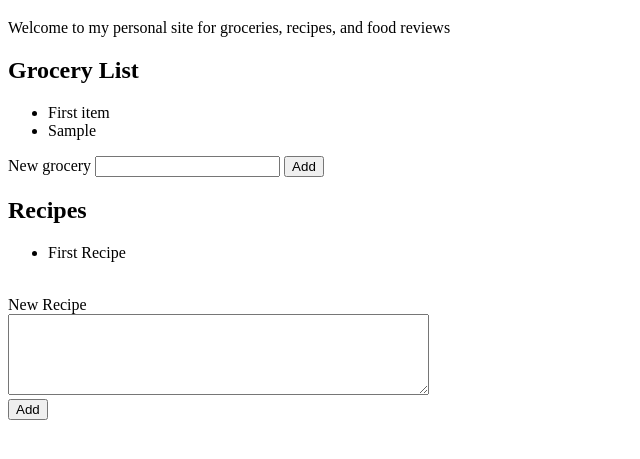
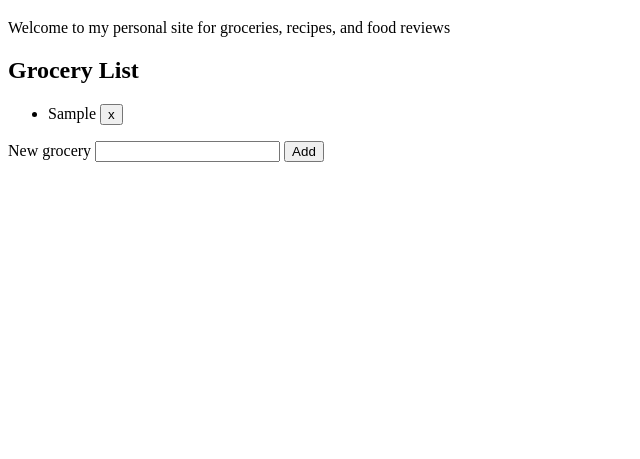
Before and after one commit to Athomas1794/CookingJourneys, a plain HTML site: page index.html in a window 1280 px wide. Both pictures are taken after typing "Sample" into the empty fields and a click on the button "Add". Shown: the part 61-520 px from the top of the page, without its empty margins (0-640 px from the left). Drawn offline with Linux system fonts and the light colour scheme.

Commit message:
add delete functionality

```diff
--- a/index.html
+++ b/index.html
@@ -17,9 +17,7 @@
     <!-- Interactive grocery list section -->
     <section id="groceries">
         <h2>Grocery List</h2>
-        <ul id="grocery-list">
-            <li>First item</li>
-        </ul>
+        <ul id="grocery-list"></ul>
         <form class="grocery-form">
             <label for="new-grocery">New grocery</label>
             <input type="text" id="new-grocery" name="new-grocery" minlength="1" required>
@@ -29,6 +27,7 @@
 
     <!-- Interactive recipe section -->
     <!-- TODO: reorganize this into headers and pages later -->
+    <!--
     <section id="recipes">
         <h2>Recipes</h2>
         <ul id="recipe-list">
@@ -43,5 +42,6 @@
             <input id="submit-recipe" type="button" value="Add">
         </form>
     </section>
+    -->
 </body>
 </html>
--- a/scripts/addGrocery.js
+++ b/scripts/addGrocery.js
@@ -1,5 +1,6 @@
 // Storing grocery list elements
 const groceries = [];
+const groceryForm = document.getElementsByClassName('grocery-form');
 const submitGroceryBtn = document.getElementById('submit-grocery');
 const groceryList = document.getElementById('grocery-list');
 const groceryTextField = document.getElementById("new-grocery");
@@ -13,9 +14,30 @@ const addGrocery = () => {
     let newGrocery = groceryTextField.value;
     groceryTextField.value = "";
 
-    // Add new item to grocery list
+    // Create new grocery list item
     let newListItem = document.createElement("li");
-    newListItem.innerHTML = newGrocery;
+    newListItem.appendChild(document.createTextNode(newGrocery + "  "));
+
+    // Add delete button to the list item as a child
+    let delButton = document.createElement("button");
+    delButton.innerText = "x";
+    newListItem.appendChild(delButton);
+
+    //add an event listener for the delete button
+    delButton.addEventListener("click", function(){
+
+        //get the parent of the span (li)
+        let listItem = this.parentNode;
+        //get the parent of the list item (ul)
+        let list = listItem.parentNode;
+        //remove the child from the list
+        list.removeChild(listItem);
+
+    });
+
+    // Add grocery item to the list
     groceryList.appendChild(newListItem);
 }
+
+//add event listener to grocery button and form submit
 submitGroceryBtn.addEventListener("click", addGrocery);
```
